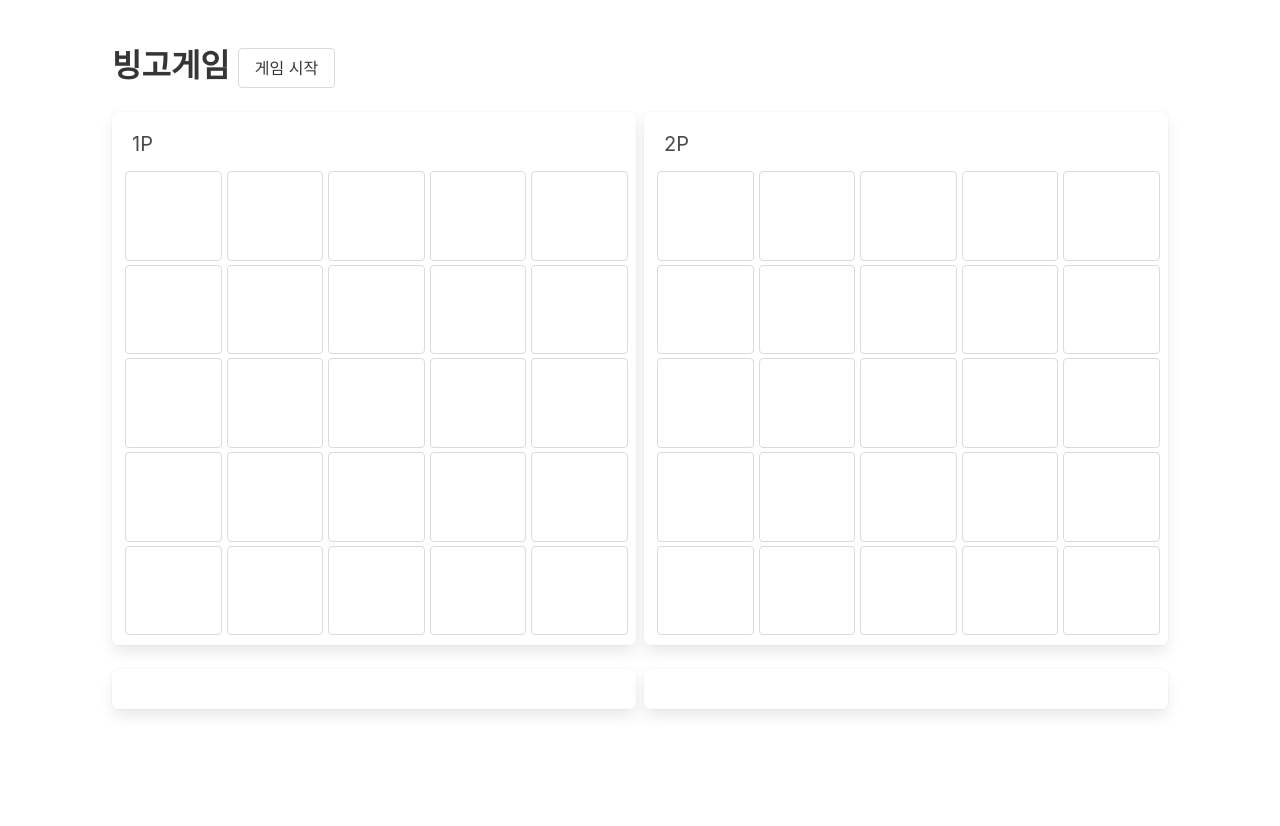
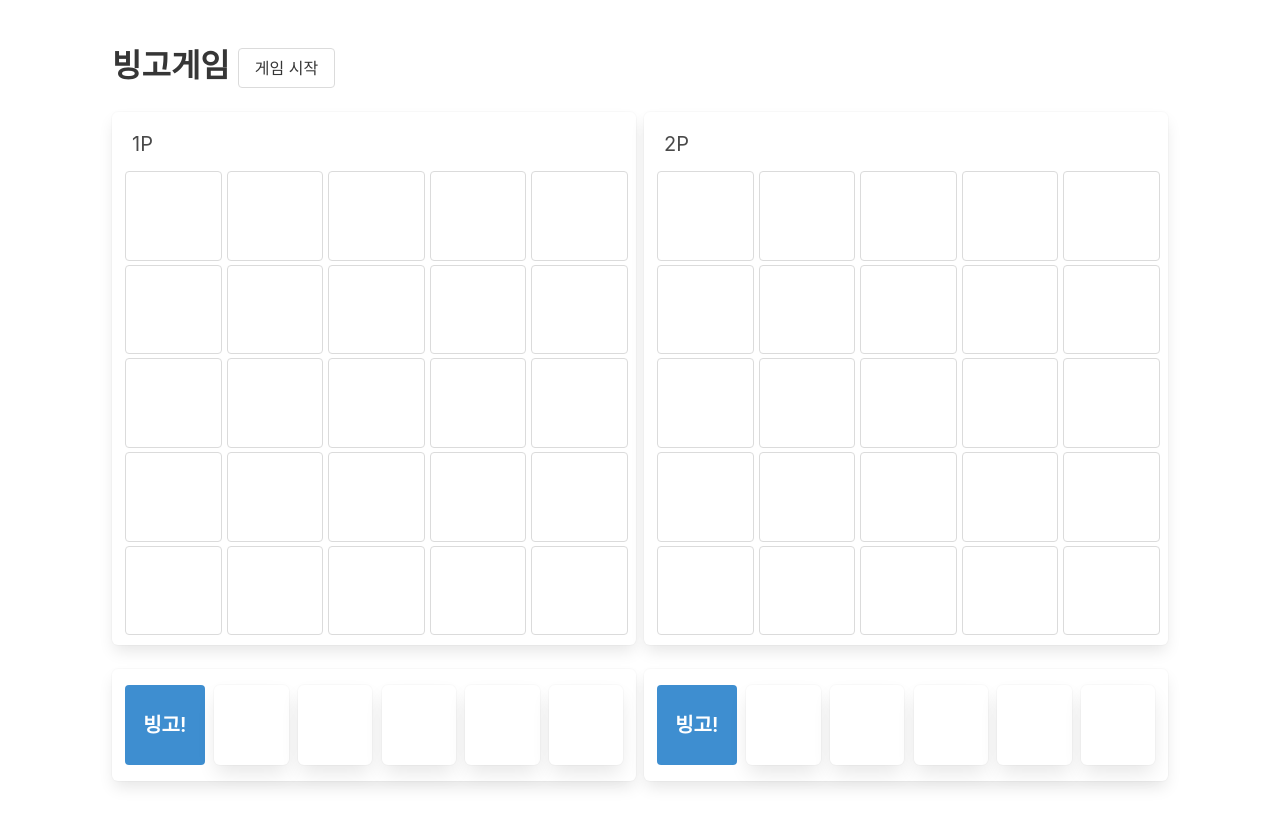
Before and after one commit to jiwookseo/react.js_projects, a React (Create React App) app in the folder bingo-app/: page / in a window 1280 px wide. Shown: the top 826 px of the page. Before the commit the page ends 800 px from the top, so only its background shows below. Built offline with nearby package versions, Linux system fonts and the light colour scheme.

Commit message:
Finish Completed Container

```diff
--- a/bingo-app/src/components/Completed.js
+++ b/bingo-app/src/components/Completed.js
@@ -1,16 +1,40 @@
+/* eslint-disable no-console */
 /* eslint-disable react/prop-types */
-import React from 'react';
+import React from 'react'
 
-const Completed = ({player1, player2, index}) => {
+const Completed = ({ player1, player2, onEnd, index }) => {
+  const length1 = player1.get('completed').toJS().length;
+  const length2 = player2.get('completed').toJS().length;
+  if (length1 >= 5 || length2 >= 5){
+    onEnd({length1, length2});
+  }
   const player = index === 1 ? player1 : player2;
-  const completedList = player.get('completed').map(completed => (
-    <div>{completed}</div>
-  ));
+  const completedList = player.get('completed').toJS()
+    .concat(['', '', '', '', ''])
+    .slice(0, 5)
+    .map((completed, i) => {
+      const classNames = completed !== '' ? "column tag is-info is-size-5 has-text-weight-semibold" : "column box is-size-5 has-text-weight-semibold"
+      return(
+        <div
+          className={classNames}
+          style={{ minHeight: "5rem", height: "5vw", width: '100%', margin: "0.5rem 0.3rem"}}
+          key={`${index}P-${completed + i}-completed`}
+        >
+          {completed}
+        </div>
+      )}
+    );
   return (
-    <div>
+    <div className="columns has-text-centered is-mobile">
+      <div
+        className="column tag is-info is-size-5 has-text-weight-semibold"
+        style={{ minHeight: "5rem", height: "5vw", width: '100%', margin: "0.5rem 0.3rem"}
+      }
+      >빙고!
+      </div>
       {completedList}
     </div>
-    );
-};
+  );
+}
 
 export default Completed;
--- a/bingo-app/src/containers/CompletedContainer.js
+++ b/bingo-app/src/containers/CompletedContainer.js
@@ -1,5 +1,6 @@
 import { connect } from 'react-redux';
 import Completed from '../components/Completed';
+import * as actions from '../store/modules';
 
 // store 안의 state 값을 props 로 연결해줍니다.
 const mapStateToProps = (state) => ({
@@ -7,8 +8,17 @@ const mapStateToProps = (state) => ({
     player2: state.get('player2'),
 });
 
+
+const mapDispatchToProps = (dispatch) => ({
+    onEnd: ({length1, length2}) => {
+        dispatch(actions.end({length1, length2}))
+    },
+})
+
 // 데이터와 함수들이 props 로 붙은 컴포넌트 생성
 const CompletedContainer = connect(
-    mapStateToProps)(Completed);
+    mapStateToProps,
+    mapDispatchToProps
+)(Completed);
 
 export default CompletedContainer;
--- a/bingo-app/src/store/modules/index.js
+++ b/bingo-app/src/store/modules/index.js
@@ -8,11 +8,13 @@ import { Map, List, fromJS } from 'immutable';
 // action types
 const START = 'bingo/START';
 const RESTART = 'bingo/RESTART';
+const END = 'bingo/END';
 const SELECT = 'bingo/SELECT';
 
 // actions
 export const start = createAction(START); // numbers1, numbers2
 export const restart = createAction(RESTART);
+export const end = createAction(END); // length1, length2
 export const select = createAction(SELECT); // number, index
 
 // initial state
@@ -36,6 +38,7 @@ export default handleActions({
     .setIn(['player1','numbers'], action.payload.numbers1)
     .setIn(['player2','numbers'], action.payload.numbers2);
   },
+
   [RESTART]: (state, action) => {
     const init1 = Map({
       numbers: action.payload.numbers1,
@@ -50,6 +53,19 @@ export default handleActions({
       .set('player2', init2)
       .set('gameTurn', 1);
   },
+
+  [END]: (state, action) => {
+    const {length1, length2} = action.payload;
+    if (length1 > length2) {
+      alert('1P가 빙고를 완성했습니다.');
+    } else if (length1 === length2) {
+      alert('무승부입니다.');
+    } else {
+      alert('2P가 빙고를 완성했습니다.');
+    };
+    return initialState
+  },
+
   [SELECT]: (state, action) => {
     const {number, index} = action.payload;
     const s = state.get('selected').toJS()
```
Also changed, not shown: 1 other file (tests, documents, lock files or other folders).
